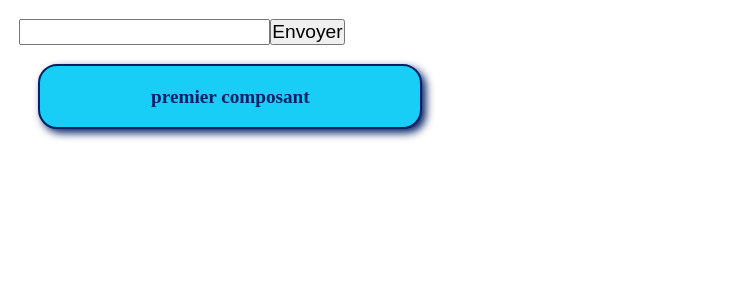
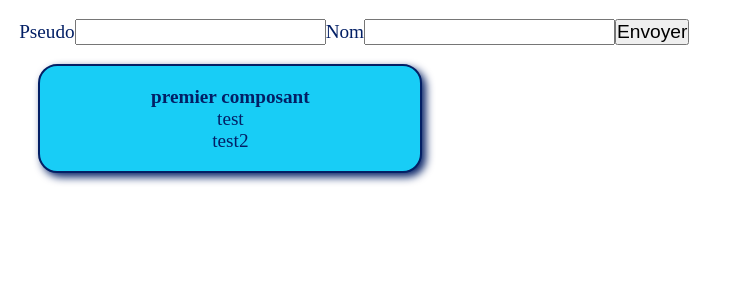
Before and after one commit to toops61/new-cours-react, a React (Vite) app in the folder 2_creer_app/mise-en-place-pro/: page / in a window 1280 px wide. Shown: the top 300 px of the page, without its empty margins (0-733 px from the left). Built offline with nearby package versions, Linux system fonts and the light colour scheme.

Commit message:
form add input

```diff
--- a/2_creer_app/mise-en-place-pro/src/App.tsx
+++ b/2_creer_app/mise-en-place-pro/src/App.tsx
@@ -3,17 +3,25 @@ import FirstComponent from "./composants/FirstComponent";
 import Form from "./composants/Form";
 
 export default function App() {
-  const [formContent, setFormContent] = useState('')
+  const [formContent, setFormContent] = useState({});
 
-  const getFormData : ((data: string) => void) = data => {
+  const getFormData : ((data: object) => void) = data => {
     setFormContent(data);
   };
+
+  class NewCard {
+    constructor (
+      public pseudo:string,
+      public persoName:string,
+      public id:string
+    ) {}
+  }
 
   return (
     <main className="App">
       <div className="container">
         <Form getFormData={getFormData} />
-        <FirstComponent title={formContent} />
+        <FirstComponent pseudo="test" persoName="test2" />
       </div>
     </main>
   )
--- /dev/null
+++ b/2_creer_app/mise-en-place-pro/src/composants/Cards.tsx
@@ -0,0 +1,5 @@
+export default function Cards() {
+  return (
+    <div>Cards</div>
+  )
+}
--- a/2_creer_app/mise-en-place-pro/src/composants/FirstComponent.tsx
+++ b/2_creer_app/mise-en-place-pro/src/composants/FirstComponent.tsx
@@ -1,12 +1,14 @@
 type FirstProps = {
-    title:string
+    pseudo:string,
+    persoName:string
 }
 
-export default function FirstComponent({title}:FirstProps) {
+export default function FirstComponent({pseudo,persoName}:FirstProps) {
   return (
     <section className="first-component">
         <h1>premier composant</h1>
-        <div>{title}</div>
+        <p>{pseudo}</p>
+        <p>{persoName}</p>
     </section>
   )
 }
--- a/2_creer_app/mise-en-place-pro/src/composants/Form.tsx
+++ b/2_creer_app/mise-en-place-pro/src/composants/Form.tsx
@@ -1,26 +1,43 @@
 import { ChangeEvent, FormEvent, useState } from "react";
 
 interface FormProps {
-    getFormData: (data:string) => void;
+    getFormData: (data:object) => void;
 }
 
 export default function Form(props:FormProps) {
-    const [input, setInput] = useState('');
+    class NewPerso {
+        constructor (
+          public pseudo:string,
+          public persoName:string
+        ) {}
+    }
+
+    const [input, setInput] = useState(new NewPerso('',''));
 
     const handleChange : ((e:ChangeEvent) => void) = e => {
-        const value = (e.target as HTMLInputElement).value;
-        setInput(value);
+        const tempObject = {...input};
+        const target = e.target as HTMLInputElement;
+        //tempObject[target.name] = target.value;
+        console.log(target.name);
+
+        //setInput(value);
     }
+
 
     const submitForm : ((e:FormEvent) => void) = e => {
         e.preventDefault();
-        const target = (e.target as HTMLInputElement).childNodes[0] as HTMLInputElement;
-        props.getFormData(target.value);
+        const target0 = (e.target as HTMLInputElement).childNodes[0] as HTMLInputElement;
+        const target1 = (e.target as HTMLInputElement).childNodes[1] as HTMLInputElement;
+        const newPerso = new NewPerso(target0.value,target1.value)
+        props.getFormData(newPerso);
     }
 
   return (
     <form onSubmit={submitForm}>
-        <input type="text" name="title" id="title" onChange={handleChange} value={input} />
+        <label htmlFor="pseudo">Pseudo</label>
+        <input type="text" name="pseudo" id="pseudo" onChange={handleChange} value={input.pseudo} />
+        <label htmlFor="persoName">Nom</label>
+        <input type="text" name="persoName" id="persoName" onChange={handleChange} value={input.persoName} />
         <button type="submit">Envoyer</button>
     </form>
   )
```
